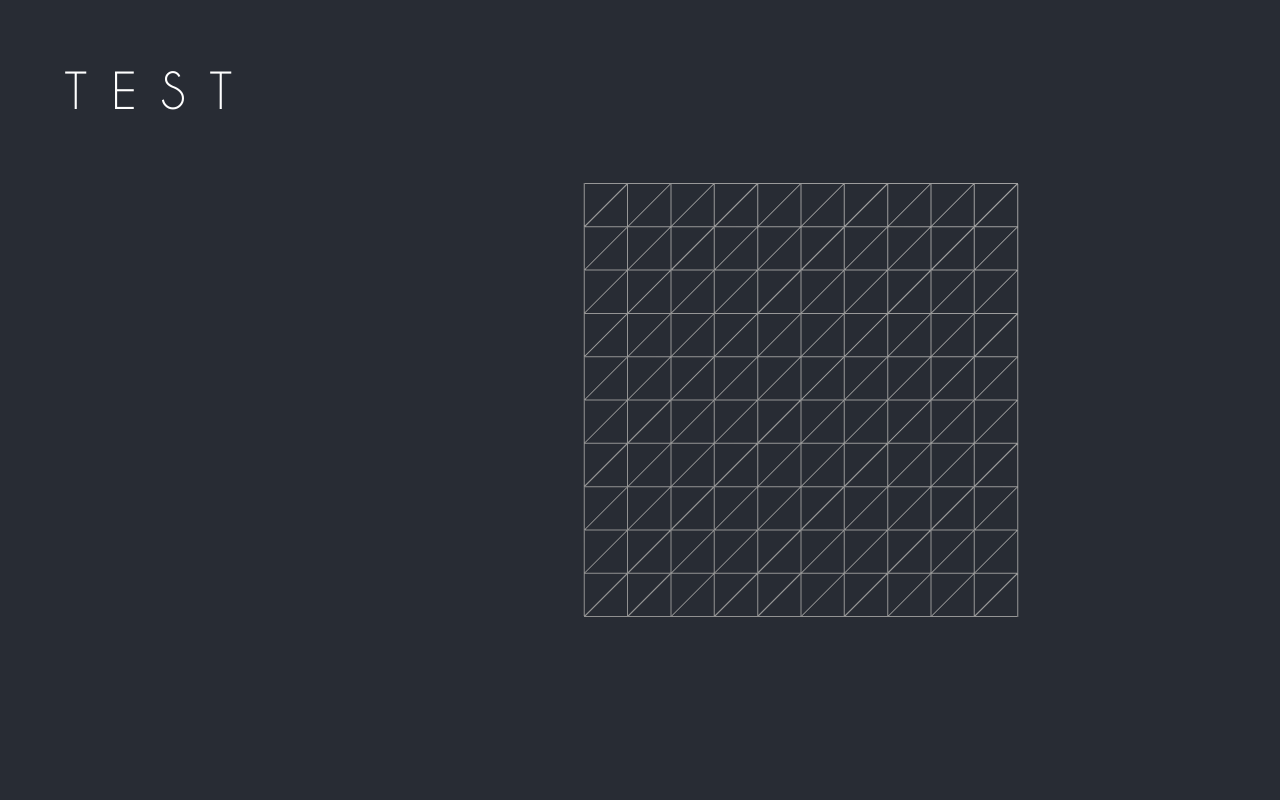
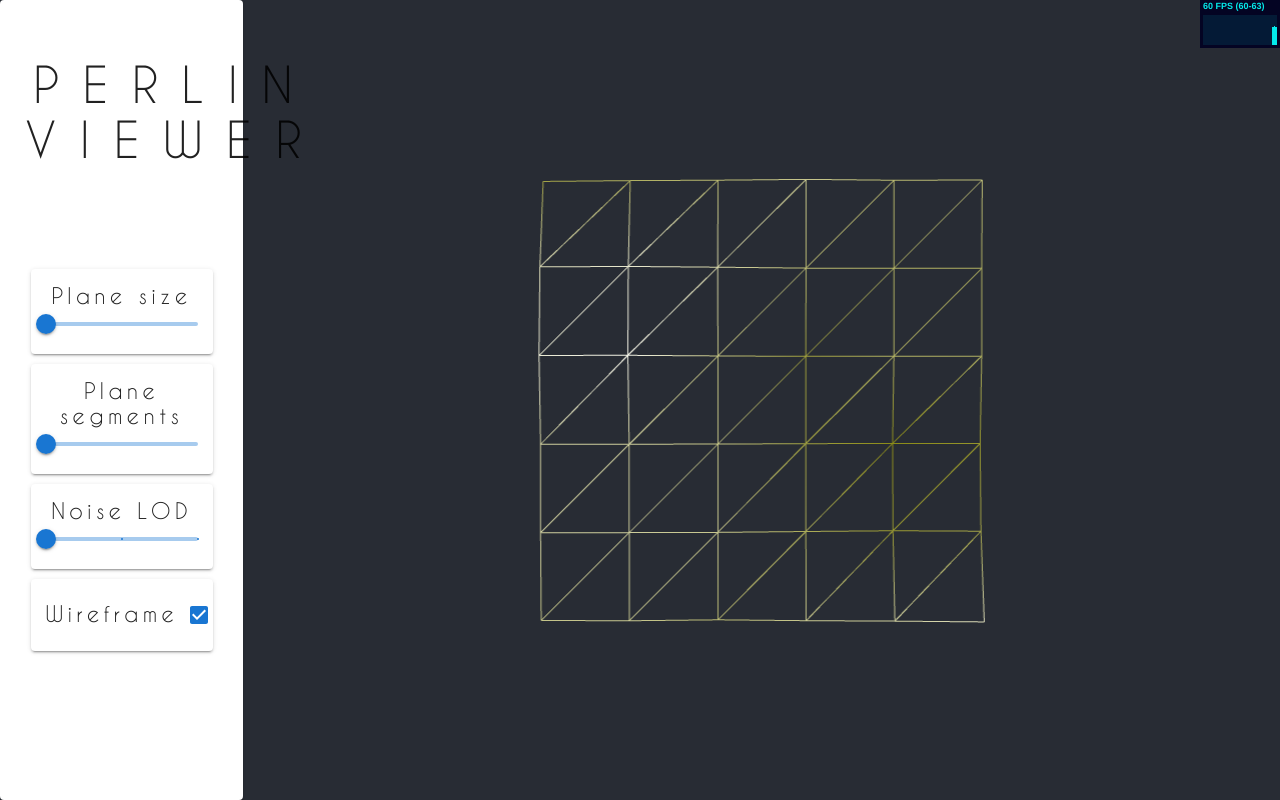
Before and after one commit to NabilNYMansour/Perlin-Viewer, a React (Vite) app: page / in a window 1280 px wide. Built offline with nearby package versions, Linux system fonts and the light colour scheme.

Commit message:
finished first version

```diff
--- a/src/App.css
+++ b/src/App.css
@@ -1,9 +1,9 @@
 @font-face {
   font-family: 'Caviar-Dreams';
-  src: url('/public/Caviar-Dreams.ttf.woff') format('woff'),
-    url('/public/Caviar-Dreams.ttf.svg#Caviar-Dreams') format('svg'),
-    url('/public/Caviar-Dreams.ttf.eot'),
-    url('/public/Caviar-Dreams.ttf.eot?#iefix') format('embedded-opentype');
+  src: url('/Caviar-Dreams.ttf.woff') format('woff'),
+    url('/Caviar-Dreams.ttf.svg#Caviar-Dreams') format('svg'),
+    url('/Caviar-Dreams.ttf.eot'),
+    url('/Caviar-Dreams.ttf.eot?#iefix') format('embedded-opentype');
   font-weight: normal;
   font-style: normal;
 }
@@ -30,10 +30,41 @@ body,
   flex-grow: 4;
 }
 
-.settings {
-  color: white;
-  padding: 5vw;
+.title {
   font-size: 3em;
   letter-spacing: 0.5em;
+  padding-bottom: 5vw;
+  font-weight: normal;
+  display: flex;
+}
+
+.setting {
+  font-size: 1.35em;
+  letter-spacing: 0.2em;
+  font-weight: normal;
+  padding: 15px;
+  display: flex;
+  flex-direction: column;
+  justify-content: space-evenly;
+  align-items: center;
+  margin: 5px;
+}
+
+.settings {
+  display: flex;
+  flex-direction: column;
+}
+
+.right-bar {
+  padding: 2vw;
+  max-width: 15vw;
   text-align: center;
+  display: flex;
+  flex-direction: column;
 }
+
+.stats {
+  display: flex;
+  width: 100vw;
+  justify-content: right;
+}
--- a/src/App.tsx
+++ b/src/App.tsx
@@ -1,15 +1,45 @@
+import { useEffect, useState } from 'react';
 import './App.css'
 import Scene from './components/scene'
 import Settings from './components/settings'
 
 function App() {
+  const [size, setSize] = useState<number>(5);
+  const [segments, setSegments] = useState<number>(5);
+  const [wireframeMode, setWireframeMode] = useState<boolean>(true);
+  const [noiseLod, setNoiseLod] = useState<0 | 1 | 2>(0);
+
+  useEffect(() => {
+    const localStorageSize = localStorage.getItem('size');
+    if (localStorageSize) {
+      setSize(Number(localStorageSize))
+    }
+
+    const localStorageSegments = localStorage.getItem('segments');
+    if (localStorageSegments) {
+      setSegments(Number(localStorageSegments))
+    }
+
+    const localStorageWireframeMode = localStorage.getItem('wireframeMode');
+    if (localStorageWireframeMode) {
+      setWireframeMode(localStorageWireframeMode === "false" ? false : true)
+    }
+
+    const localStorageNoiseLod = localStorage.getItem('noiseLod');
+    if (localStorageNoiseLod) {
+      setNoiseLod(Number(localStorageNoiseLod) as 0 | 1 | 2)
+    }
+  }, [])
+
+
+
   return (
-    <>
-      <div className='main'>
-        <Settings />
-        <Scene />
-      </div>
-    </>
+    <div className='main'>
+      <Settings
+        setSize={setSize} setSegments={setSegments} setWireframeMode={setWireframeMode} setNoiseLod={setNoiseLod}
+        size={size} segments={segments} wireframeMode={wireframeMode} noiseLod={noiseLod} />
+      <Scene size={size} segments={segments} wireframeMode={wireframeMode} noiseLod={noiseLod} />
+    </div>
   )
 }
 
--- a/src/components/scene.tsx
+++ b/src/components/scene.tsx
@@ -1,25 +1,74 @@
 import { OrbitControls } from "@react-three/drei";
-import { Canvas } from "@react-three/fiber";
-import { useState } from "react";
-import { PlaneGeometry } from 'three';
+import { Canvas, useFrame } from "@react-three/fiber";
+import { useEffect, useMemo, useRef, useState } from "react";
+import { DoubleSide, Mesh, PlaneGeometry, ShaderMaterial } from 'three';
+import { Stats } from '@react-three/drei';
 
-export const Scene = () => {
-    const [size, setSize] = useState(5);
+export const Scene = ({ size, segments, wireframeMode, noiseLod }:
+  { size: number, segments: number, wireframeMode: boolean, noiseLod: 0 | 1 | 2 }
+) => {
+  const [perlinCode, setPerlinCode] = useState<string>('');
+  const [vertCode, setVertCode] = useState<string>('');
+  const [fragCode, setFragCode] = useState<string>('');
 
-    const widthSegments = 10;
-    const heightSegments = 10;
-    const planeGeom = new PlaneGeometry(size, size, widthSegments, heightSegments);
+  const uniforms = useMemo(() => {
+    return {
+      u_lod: {
+        type: 'i',
+        value: noiseLod,
+      },
+    };
+  }, [noiseLod]);
 
-    return <div className="canvas-container">
-        <Canvas camera={{ position: [0, 0, 30], fov: 17.5, near: 1, far: 50 }}>
-            <OrbitControls />
-            <ambientLight intensity={0.05} />
-            <directionalLight position={[1, 1, 1]} />
-            <mesh geometry={planeGeom}>
-                <meshPhongMaterial specular={0xffffff} shininess={20} wireframe={true} />
-            </mesh>
-        </Canvas>
-    </div>
+  useEffect(() => {
+    const fetchFrag = async (url: string, setFunc: React.Dispatch<React.SetStateAction<string>>) => {
+      try {
+        const response = await fetch(url); // Path to your file in the public folder
+        const text = await response.text();
+        setFunc(text);
+      } catch (error) {
+        console.error('Error reading fragment shader code:', error);
+      }
+    };
+
+    fetchFrag('/perlin.glsl', setPerlinCode);
+    fetchFrag('/vert.glsl', setVertCode);
+    fetchFrag('/frag.glsl', setFragCode);
+  }, []);
+
+  const planeGeom = useMemo(() => new PlaneGeometry(size, size, segments, segments),
+    [size, segments]
+  );
+
+  const planeMat = useMemo(() => // could be recompiling shadercode!
+    new ShaderMaterial({
+      uniforms: uniforms,
+      vertexShader: perlinCode + vertCode,
+      fragmentShader: fragCode,
+      wireframe: wireframeMode,
+      side: DoubleSide
+    }), [uniforms, perlinCode, vertCode, fragCode, wireframeMode]
+  );
+
+  // const meshRef = useRef<Mesh>(null);
+
+  // useFrame((state) => {
+  //   if (meshRef.current && meshRef.current.material) {
+  //     // Update the uniforms of the shader material
+  //     meshRef.current.material.uniforms.u_lod.value = noiseLod;
+  //     meshRef.current.material.uniformsNeedUpdate = true;
+  //   }
+  // });
+
+  return <div className="canvas-container">
+    <Canvas camera={{ position: [0, 0, 30], fov: 17.5, near: 1, far: 200 }}>
+      <OrbitControls target={[0, 0, 0]} maxDistance={100} minDistance={10} />
+      {/* <ambientLight intensity={0.05} /> */}
+      {/* <directionalLight position={[1, 1, 1]} /> */}
+      <mesh geometry={planeGeom} material={planeMat} />
+      <Stats className="stats" />
+    </Canvas>
+  </div>
 }
 
 
--- a/src/components/settings.tsx
+++ b/src/components/settings.tsx
@@ -1,7 +1,79 @@
-export const Settings = () => {
-    return <div className="settings">
-        TEST
-    </div>
+import { Checkbox, Paper, Slider } from "@mui/material";
+
+export const Settings = ({ setSize, setSegments, setWireframeMode, setNoiseLod, size, segments, wireframeMode, noiseLod }: {
+    setSize: React.Dispatch<React.SetStateAction<number>>,
+    setSegments: React.Dispatch<React.SetStateAction<number>>,
+    setWireframeMode: React.Dispatch<React.SetStateAction<boolean>>,
+    setNoiseLod: React.Dispatch<React.SetStateAction<0 | 1 | 2>>,
+    size: number, segments: number, wireframeMode: boolean, noiseLod: 0 | 1 | 2
+}) => {
+    return <Paper elevation={1} className="right-bar">
+        <h1 className="title">PERLIN VIEWER</h1>
+        <div className="settings">
+            {/* ---------------- Plane Size ---------------- */}
+            <Paper elevation={2} className="setting">
+                Plane size
+                <Slider
+                    aria-label="Temperature"
+                    onChange={(_, newValue) => {
+                        setSize(newValue as number); localStorage.setItem('size', JSON.stringify(newValue as number));
+                    }}
+                    value={size}
+                    valueLabelDisplay="auto"
+                    shiftStep={1}
+                    step={1}
+                    min={5}
+                    max={20}
+                />
+            </Paper>
+
+            {/* ---------------- Plane Segments ---------------- */}
+            <Paper elevation={2} className="setting">
+                Plane segments
+                <Slider
+                    aria-label="Temperature"
+                    onChange={(_, newValue) => {
+                        setSegments(newValue as number);
+                        localStorage.setItem('segments', JSON.stringify(newValue as number));
+                    }}
+                    value={segments}
+                    valueLabelDisplay="auto"
+                    shiftStep={1}
+                    step={1}
+                    min={15}
+                    max={150}
+                />
+            </Paper>
+
+            {/* ---------------- Noise LOD ---------------- */}
+            <Paper elevation={2} className="setting">
+                Noise LOD
+                <Slider
+                    aria-label="Temperature"
+                    onChange={(_, newValue) => {
+                        setNoiseLod(newValue as 0 | 1 | 2);
+                        localStorage.setItem('noiseLod', JSON.stringify(newValue as number));
+                    }}
+                    value={noiseLod}
+                    valueLabelDisplay="auto"
+                    shiftStep={1}
+                    step={1}
+                    marks
+                    min={0}
+                    max={2}
+                />
+            </Paper>
+
+            {/* ---------------- Wireframe Mode ---------------- */}
+            <Paper elevation={2} className="setting" style={{ flexDirection: 'row' }}>
+                Wireframe
+                <Checkbox checked={wireframeMode} onChange={(_, newValue) => {
+                    setWireframeMode(newValue as boolean);
+                    localStorage.setItem('wireframeMode', JSON.stringify(newValue as boolean));
+                }} />
+            </Paper>
+        </div>
+    </Paper>
 }
 
 export default Settings;
```
Also changed, not shown: public/frag.glsl (added), public/perlin.glsl (added), public/vert.glsl (added).
